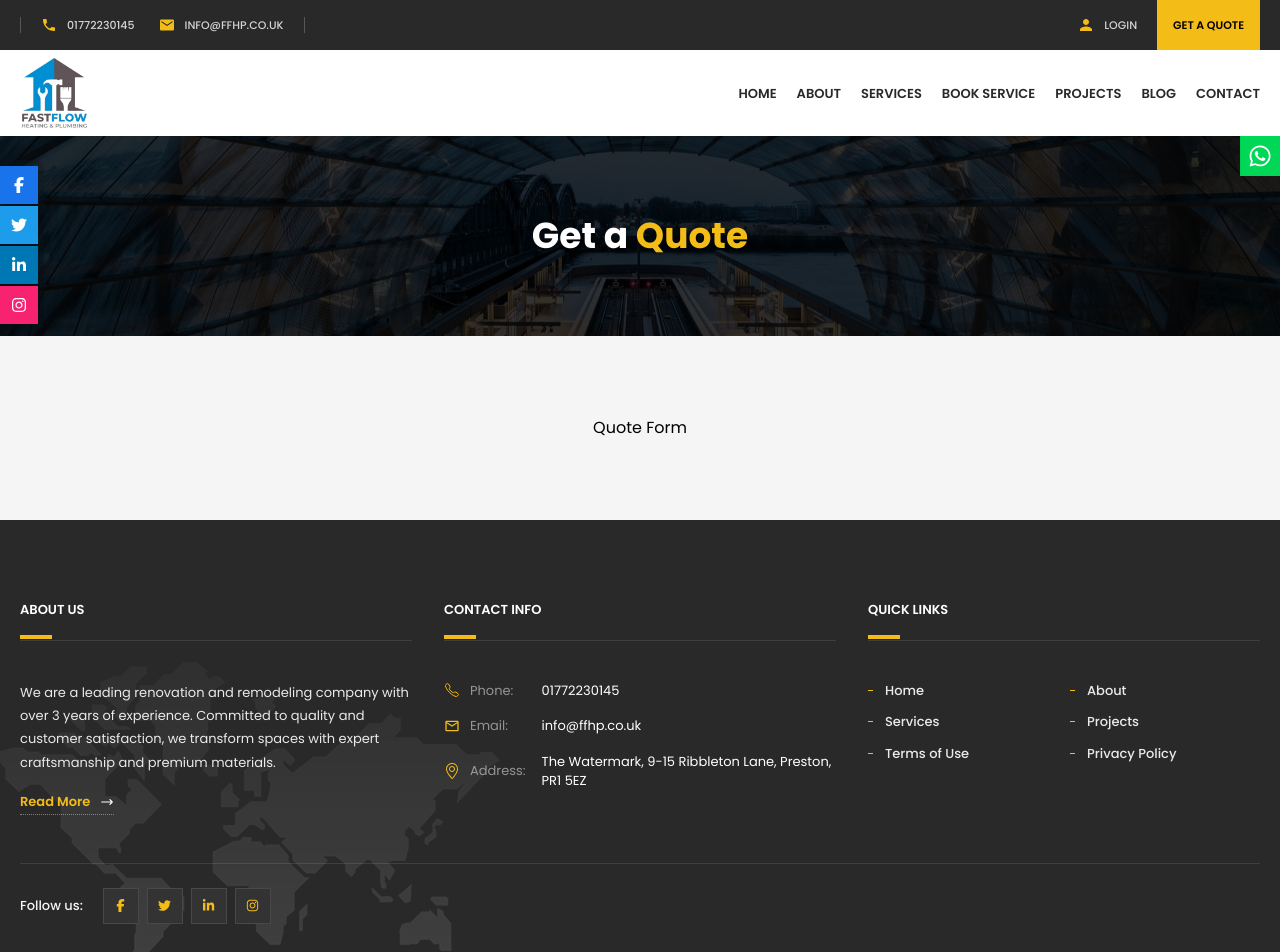
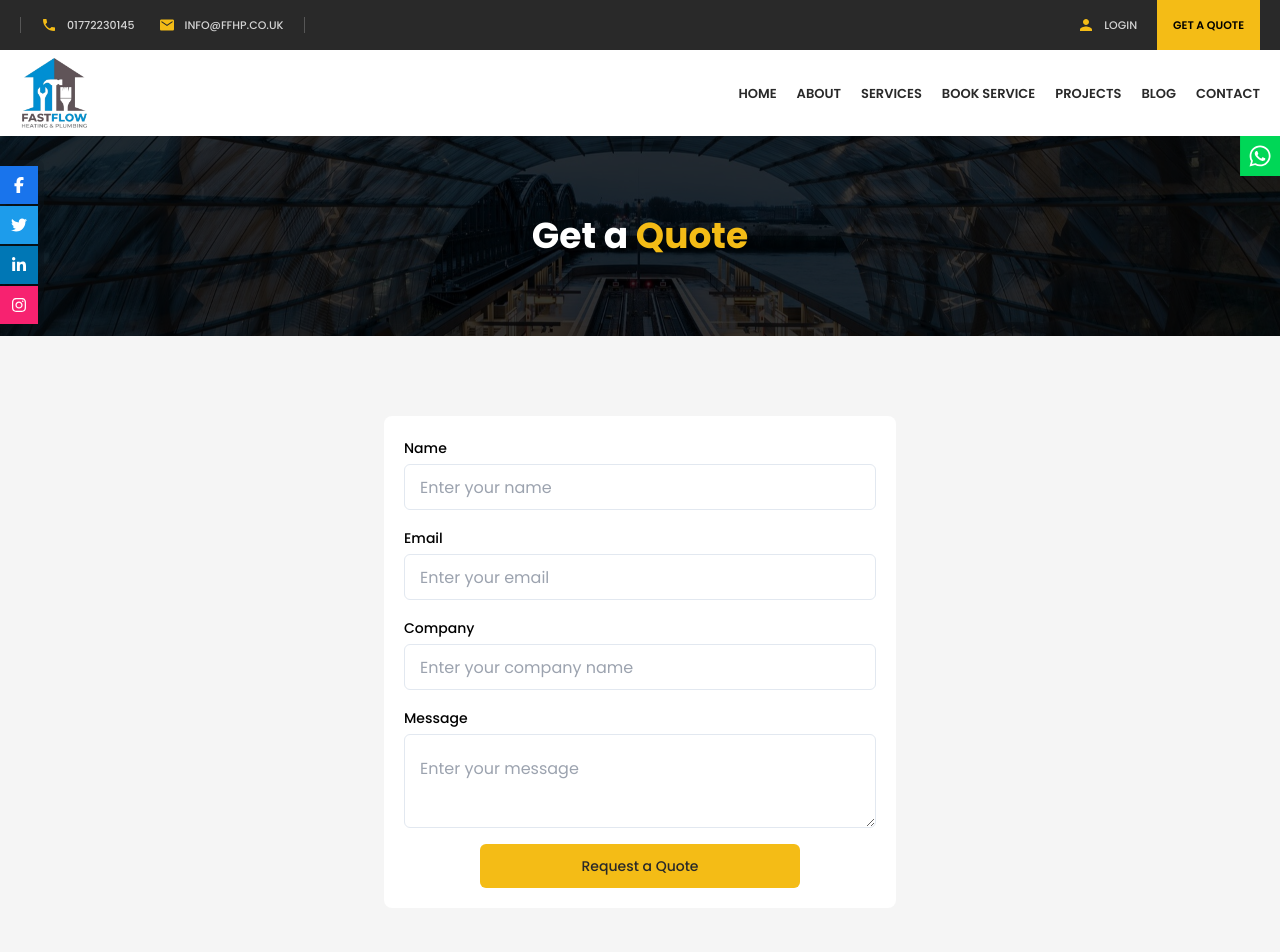
Before and after one commit to sababashfak/fastflow_frontend, a React (Vite) app: page /get-a-quote in a window 1280 px wide. Shown: the top 952 px of the page. Built offline with nearby package versions, Linux system fonts and the light colour scheme; no server answers.

Commit message:
get a quote added

```diff
--- /dev/null
+++ b/src/api/quote.ts
@@ -0,0 +1,8 @@
+import authAxios from "@/lib/authAxios";
+import apiRequest from "./apiRequest";
+
+export const requestQuote = async (data: any) => {
+  return apiRequest(() =>
+    authAxios.post("/quote", data).then((res) => res.data),
+  );
+};
--- a/src/pages/GetAQuote.tsx
+++ b/src/pages/GetAQuote.tsx
@@ -1,20 +1,117 @@
+import { requestQuote } from "@/api/quote";
+import CustomFormField from "@/components/shared/CustomFormField";
 import ScrollToPageTop from "@/components/shared/ScrollToPageTop";
+import { Button } from "@/components/ui/button";
+import { Form } from "@/components/ui/form";
+import { zodResolver } from "@hookform/resolvers/zod";
+import { useMutation } from "@tanstack/react-query";
+import { useForm } from "react-hook-form";
+import { toast } from "sonner";
+import { z } from "zod";
+
+const quoteSchema = z.object({
+  name: z.string().min(1, {
+    message: "Please enter your name",
+  }),
+  email: z.string().email({
+    message: "Please enter a valid email address",
+  }),
+  company: z.string().optional(),
+  message: z.string().min(1, {
+    message: "Please enter a message",
+  }),
+});
 
 const GetAQuote = () => {
+  const form = useForm({
+    resolver: zodResolver(quoteSchema),
+    defaultValues: {
+      name: "",
+      email: "",
+      company: "",
+      message: "",
+    },
+  });
+
+  const quoteMutation = useMutation({
+    mutationFn: requestQuote,
+    onSuccess: (result) => {
+      if (result.success) {
+        toast.success("Quote request sent successfully");
+
+        form.reset();
+      } else {
+        toast.error("Failed to send quote request");
+      }
+    },
+  });
+
+  const handleRequestQuote = (data: any) => {
+    quoteMutation.mutate(data);
+  };
+
   return (
     <main>
       <ScrollToPageTop />
       <section className="bg-[url(/quote-cover.jpg)] bg-cover bg-center bg-no-repeat">
         <div className="bg-black/80 py-20">
           <div className="container text-center">
-            <h3 className="text-3xl font-bold text-white lg:text-4xl">
+            <h1 className="text-3xl font-bold text-white lg:text-4xl">
               Get a <span className="text-primary">Quote</span>
-            </h3>
+            </h1>
           </div>
         </div>
       </section>
       <section className="py-20">
-        <h3 className="text-center">Quote Form</h3>
+        <div className="container">
+          <div className="mx-auto max-w-lg rounded-lg bg-white p-5">
+            <Form {...form}>
+              <form
+                className="space-y-4"
+                onSubmit={form.handleSubmit(handleRequestQuote)}
+              >
+                <CustomFormField
+                  label="Name"
+                  name="name"
+                  placeholder="Enter your name"
+                  formControl={form.control}
+                  disabled={quoteMutation.isPending}
+                />
+                <CustomFormField
+                  label="Email"
+                  name="email"
+                  placeholder="Enter your email"
+                  formControl={form.control}
+                  disabled={quoteMutation.isPending}
+                />
+                <CustomFormField
+                  label="Company"
+                  name="company"
+                  placeholder="Enter your company name"
+                  formControl={form.control}
+                  disabled={quoteMutation.isPending}
+                />
+                <CustomFormField
+                  label="Message"
+                  name="message"
+                  placeholder="Enter your message"
+                  formControl={form.control}
+                  disabled={quoteMutation.isPending}
+                  isTextArea
+                />
+                <Button
+                  type="submit"
+                  className="mx-auto block h-11 w-full max-w-xs bg-primary text-dark hover:bg-primary/90"
+                  disabled={quoteMutation.isPending}
+                >
+                  {quoteMutation.isPending
+                    ? "Sending Request..."
+                    : "Request a Quote"}
+                </Button>
+              </form>
+            </Form>
+          </div>
+        </div>
       </section>
     </main>
   );
```
